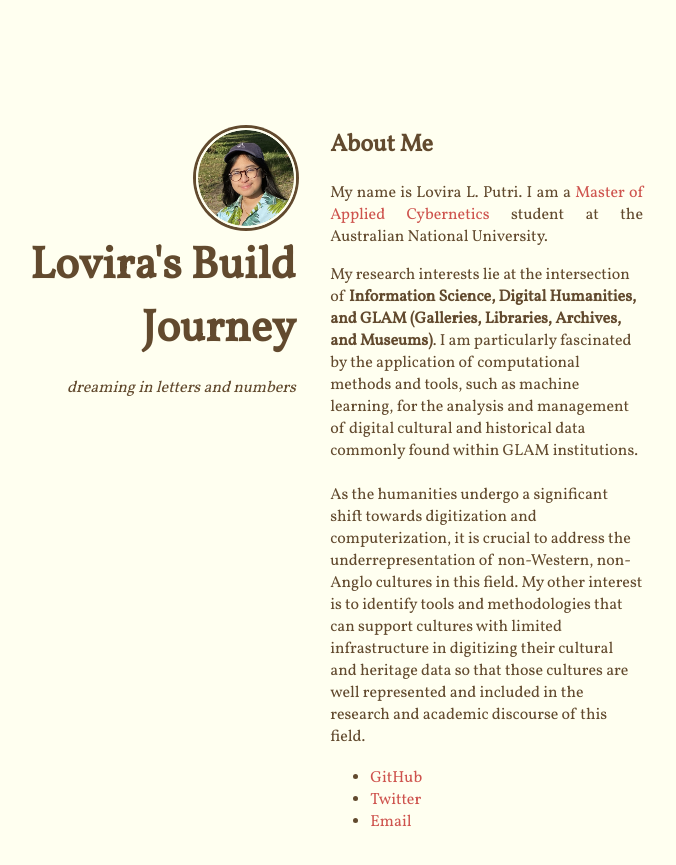
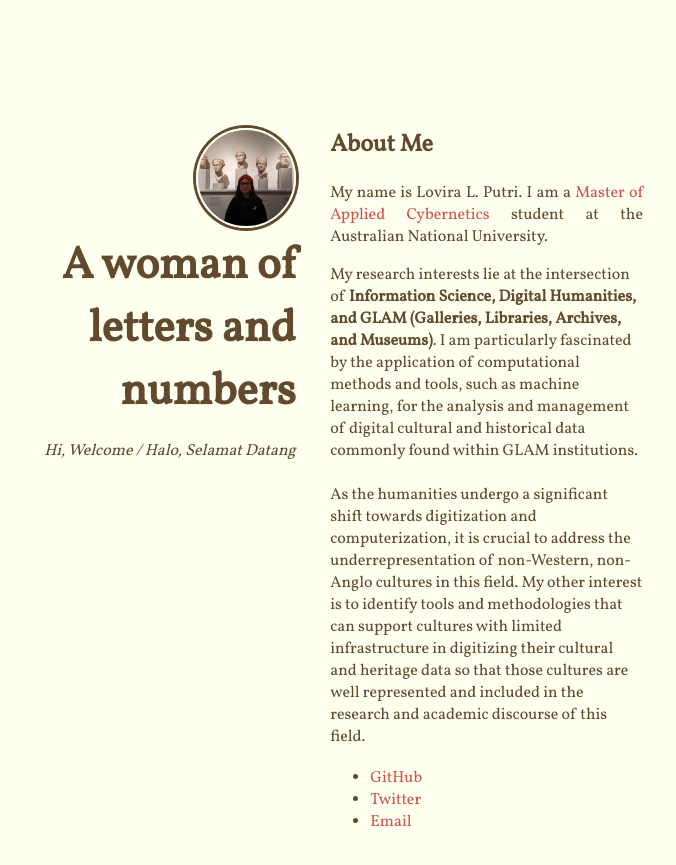
Before and after one commit to lovira/lovira.github.io, a Jekyll site: the page built from index.html, in a window 1280 px wide. Shown: the top 865 px of the page, without its empty margins (337-1013 px from the left). Built offline with Jekyll 4.4.1, drawn with Linux system fonts in a browser that asks for light colours; nearby versions of some CDN libraries.

Commit message:
Update pic, and desc

```diff
--- a/_config.yml
+++ b/_config.yml
@@ -5,11 +5,11 @@ baseurl: ""
 # compass configuration
 compass:
   # an avatar or logo (optional)
-  logo: "/images/profile.png"
+  logo: "/images/head.PNG"
   # author will appear under the avatar (optional)
-  author: "Lovira's Build Journey"
+  author: "A woman of letters and numbers"
   # tagline will appear under the title (optional)
-  tagline: "dreaming in letters and numbers"
+  tagline: "Hi, Welcome / Halo, Selamat Datang"
   # if include_content is true, the contents of the content.html include will be
   # added right above the generated item list, if present
   include_content: true
```
Also changed, not shown: images/head.PNG (added), 1 other file.
